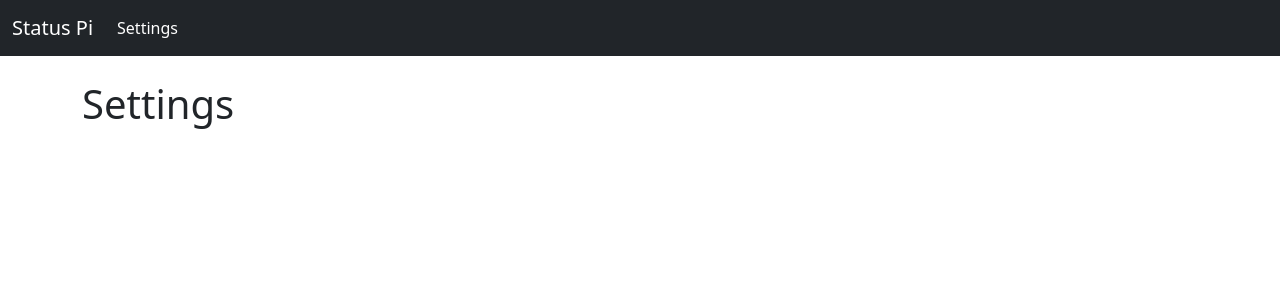
After one commit to woody05/StatusPi, a Flask app: template app/templates/settings.html in a window 1280 px wide. The commit adds this page. Shown: the top 300 px of the page. Run offline with Flask 3, Linux system fonts and the light colour scheme; the template is opened without the code that fills it, so the values that code supplies are empty; some libraries are stand-ins or nearby versions.

Commit message:
adding base files for settings page

```diff
--- a/app/templates/base.html
+++ b/app/templates/base.html
@@ -19,7 +19,7 @@
         <div class="collapse navbar-collapse" id="navbarNav">
             <ul class="navbar-nav">
                 <li class="nav-item">
-                    <a class="nav-link active" href="#">Settings</a>
+                    <a class="nav-link active" href="{{ url_for('settings') }}">Settings</a>
                 </li>
                 <!-- Add more nav items here -->
             </ul>
--- /dev/null
+++ b/app/templates/settings.html
@@ -0,0 +1,25 @@
+{% extends 'base.html' %}
+
+{% block title %}Home{% endblock %}
+
+{% block scripts %}
+<script src="{{ url_for('static', filename='js/settings.js') }}"></script>
+{% endblock %}
+
+
+{% block content %}
+
+<div class="mb-2">
+    <div class="row">
+        <div class="col-md-12">
+            <h1>Settings</h1>
+        </div>
+    </div>
+</div>
+{% endblock %}
+
+{% block extra_scripts %}
+<script>
+
+</script>
+{% endblock %}
```
Also changed, not shown: app/static/js/settings.js (added).
